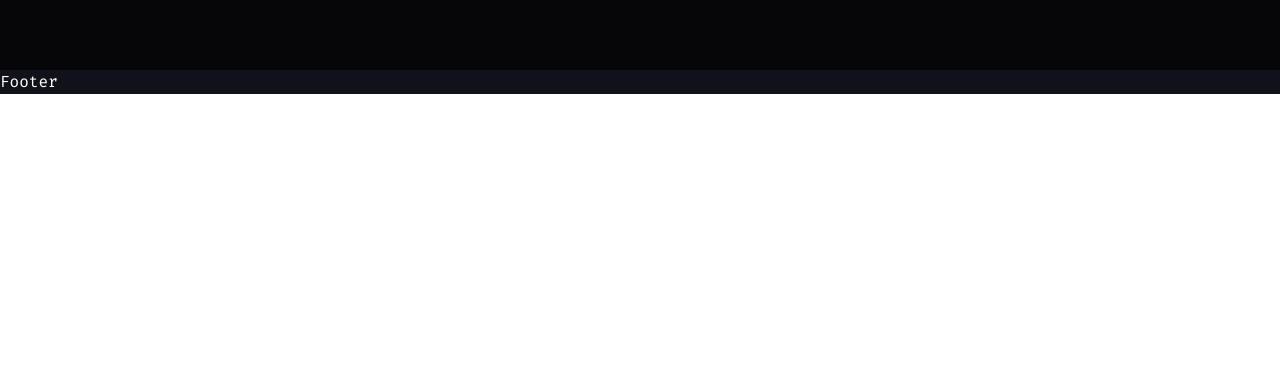
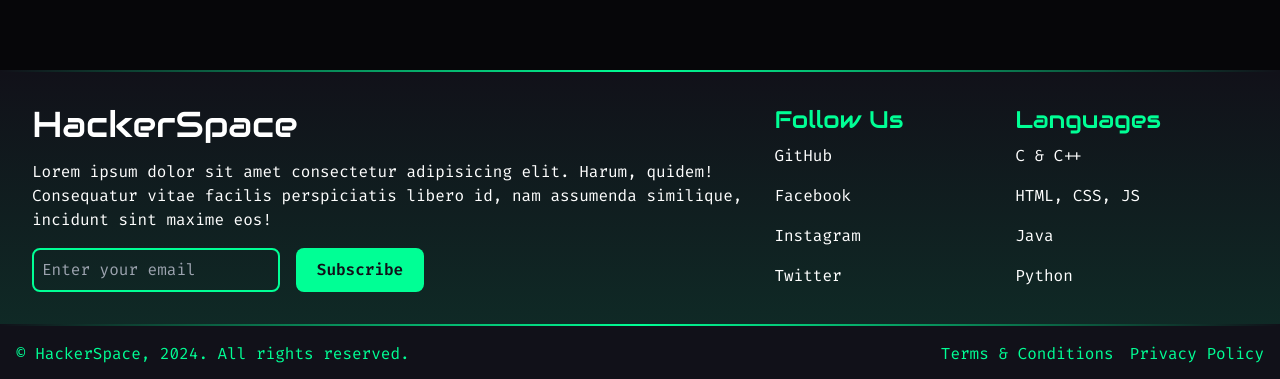
Before and after one commit to Hackerspace2023/Hackerspace-Portfolio, a React (Vite) app: page / in a window 1280 px wide. Shown: the part 2148-2527 px from the top of the page. Before the commit the page ends 2242 px from the top, so only its background shows below. Built offline with nearby package versions, Linux system fonts and the light colour scheme.

Commit message:
updated footer section

```diff
--- a/package.json
+++ b/package.json
@@ -14,8 +14,10 @@
     "prettier": "^3.2.5",
     "react": "^18.2.0",
     "react-dom": "^18.2.0",
+    "react-icons": "^5.0.1",
     "react-router-dom": "^6.22.1",
     "react-router-hash-link": "^2.4.3",
+    "react-toastify": "^10.0.4",
     "swiper": "^11.0.6"
   },
   "devDependencies": {
--- /dev/null
+++ b/src/components/Divider.jsx
@@ -0,0 +1,7 @@
+const Divider = () => {
+  return (
+    <div className="h-0.5 w-full bg-gradient-to-r from-transparent via-primary to-transparent"></div>
+  );
+};
+
+export default Divider;
--- a/src/components/Footer/Footer.jsx
+++ b/src/components/Footer/Footer.jsx
@@ -1,8 +1,101 @@
+import { useState } from "react";
+import { Link } from "react-router-dom";
+import Divider from "../Divider";
+import { ToastContainer, toast } from "react-toastify";
+import "react-toastify/dist/ReactToastify.css";
+import { CgSpinner } from "react-icons/cg";
+import { footer } from "../../data";
+
 const Footer = () => {
+  const [email, setEmail] = useState("");
+  const [loading, setLoading] = useState(false);
+
+  const handleSubscribe = async (e) => {
+    e.preventDefault();
+    setLoading(true);
+    await new Promise((resolve) => setTimeout(resolve, 2000));
+    toast.success("Subscribed successfully!");
+    setEmail("");
+    setLoading(false);
+  };
+
   return (
-    <div>
-      <h1>Footer</h1>
-    </div>
+    <footer className="">
+      <Divider />
+      <div className="flex gap-4 flex-col lg:flex-row md:gap-6 lg:gap-8 justify-between bg-gradient-to-b from-bg-primary to-bg-secondary p-4 md:p-6 lg:p-8">
+        <div className="flex gap-4 flex-col lg:w-3/5">
+          <h3 className="text-4xl font-audiowide">HackerSpace</h3>
+          <p>
+            Lorem ipsum dolor sit amet consectetur adipisicing elit. Harum,
+            quidem! Consequatur vitae facilis perspiciatis libero id, nam
+            assumenda similique, incidunt sint maxime eos!
+          </p>
+          <form
+            className="flex flex-col sm:flex-row gap-4"
+            onSubmit={handleSubscribe}
+          >
+            <input
+              type="email"
+              placeholder="Enter your email"
+              value={email}
+              onChange={(e) => setEmail(e.target.value)}
+              className="p-2 border-2 bg-inherit border-primary focus:outline-none outline-primary rounded-lg"
+              required
+            />
+            <button
+              type="submit"
+              className="bg-primary text-bg-primary font-semibold py-2 w-32 rounded-lg text-center"
+            >
+              {loading ? (
+                <CgSpinner className="animate-spin text-2xl inline" />
+              ) : (
+                "Subscribe"
+              )}
+            </button>
+            <ToastContainer theme="dark" />
+          </form>
+        </div>
+        <div className="flex gap-2 flex-col sm:flex-row lg:w-2/5">
+          {footer.map((column, index) => (
+            <div className="flex-1 space-y-2" key={index}>
+              <h4 className="text-2xl font-audiowide text-primary">
+                {column.title}
+              </h4>
+              <div className="space-y-4 [&>a]:block hover:[&>a]:text-primary">
+                {column.items.map((item, index) =>
+                  item.type === "external" ? (
+                    <a
+                      href={item.link}
+                      key={index}
+                      target="_blank"
+                      rel="noreferrer"
+                    >
+                      {item.text}
+                    </a>
+                  ) : (
+                    <Link to={item.link} key={index}>
+                      {item.text}
+                    </Link>
+                  )
+                )}
+              </div>
+            </div>
+          ))}
+        </div>
+      </div>
+      <Divider />
+      <div className="flex gap-2 flex-col lg:flex-row items-center lg:justify-between text-primary p-4">
+        <div>
+          <span>&copy; HackerSpace, 2024.</span>
+          <br className="lg:hidden" />
+          <span>&nbsp;All rights reserved.</span>
+        </div>
+        <div className="flex lg:gap-4 flex-col lg:flex-row items-center lg:justify-between">
+          <Link to="/terms-and-conditions">Terms & Conditions</Link>
+          <Link to="/privacy-policy">Privacy Policy</Link>
+        </div>
+      </div>
+    </footer>
   );
 };
 
--- a/src/components/index.js
+++ b/src/components/index.js
@@ -1,5 +1,6 @@
 import Button from "./Button/Button";
+import Divider from "./Divider";
 import Footer from "./Footer/Footer";
 import Navbar from "./Navbar/Navbar";
 
-export { Navbar, Footer, Button };
+export { Navbar, Footer, Button, Divider };
--- /dev/null
+++ b/src/data/footer.json
@@ -0,0 +1,52 @@
+[
+  {
+    "title": "Follow Us",
+    "items": [
+      {
+        "text": "GitHub",
+        "link": "https://github.com/hackerspace2023",
+        "type": "external"
+      },
+      {
+        "text": "Facebook",
+        "link": "https://www.facebook.com/people/HackerSpace/100091680046825/",
+        "type": "external"
+      },
+      {
+        "text": "Instagram",
+        "link": "https://www.instagram.com/_hackerspace_msit_/",
+        "type": "external"
+      },
+      {
+        "text": "Twitter",
+        "link": "https://twitter.com/_hackerspace_",
+        "type": "external"
+      }
+    ]
+  },
+  {
+    "title": "Languages",
+    "items": [
+      {
+        "text": "C & C++",
+        "link": "/",
+        "type": "internal"
+      },
+      {
+        "text": "HTML, CSS, JS",
+        "link": "/",
+        "type": "internal"
+      },
+      {
+        "text": "Java",
+        "link": "/",
+        "type": "internal"
+      },
+      {
+        "text": "Python",
+        "link": "/",
+        "type": "internal"
+      }
+    ]
+  }
+]
--- /dev/null
+++ b/src/data/index.js
@@ -0,0 +1,3 @@
+import footer from "./footer.json";
+
+export { footer };
--- a/src/index.css
+++ b/src/index.css
@@ -4,6 +4,10 @@
 @tailwind components;
 @tailwind utilities;
 
+* {
+  @apply transition-colors duration-200;
+}
+
 body {
   @apply font-firacode text-txt-primary;
 }
```
Also changed, not shown: 1 other file (tests, documents, lock files or other folders).
